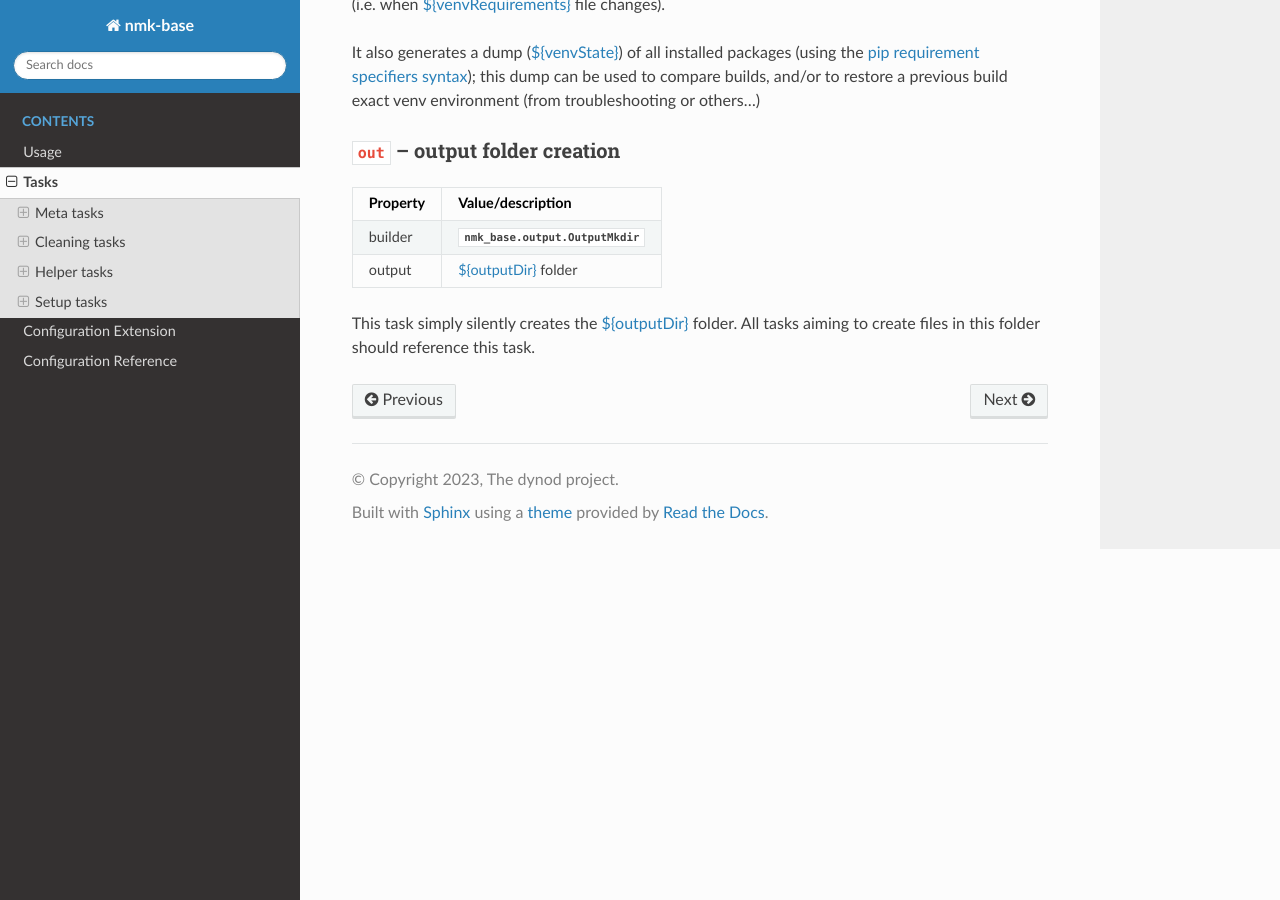
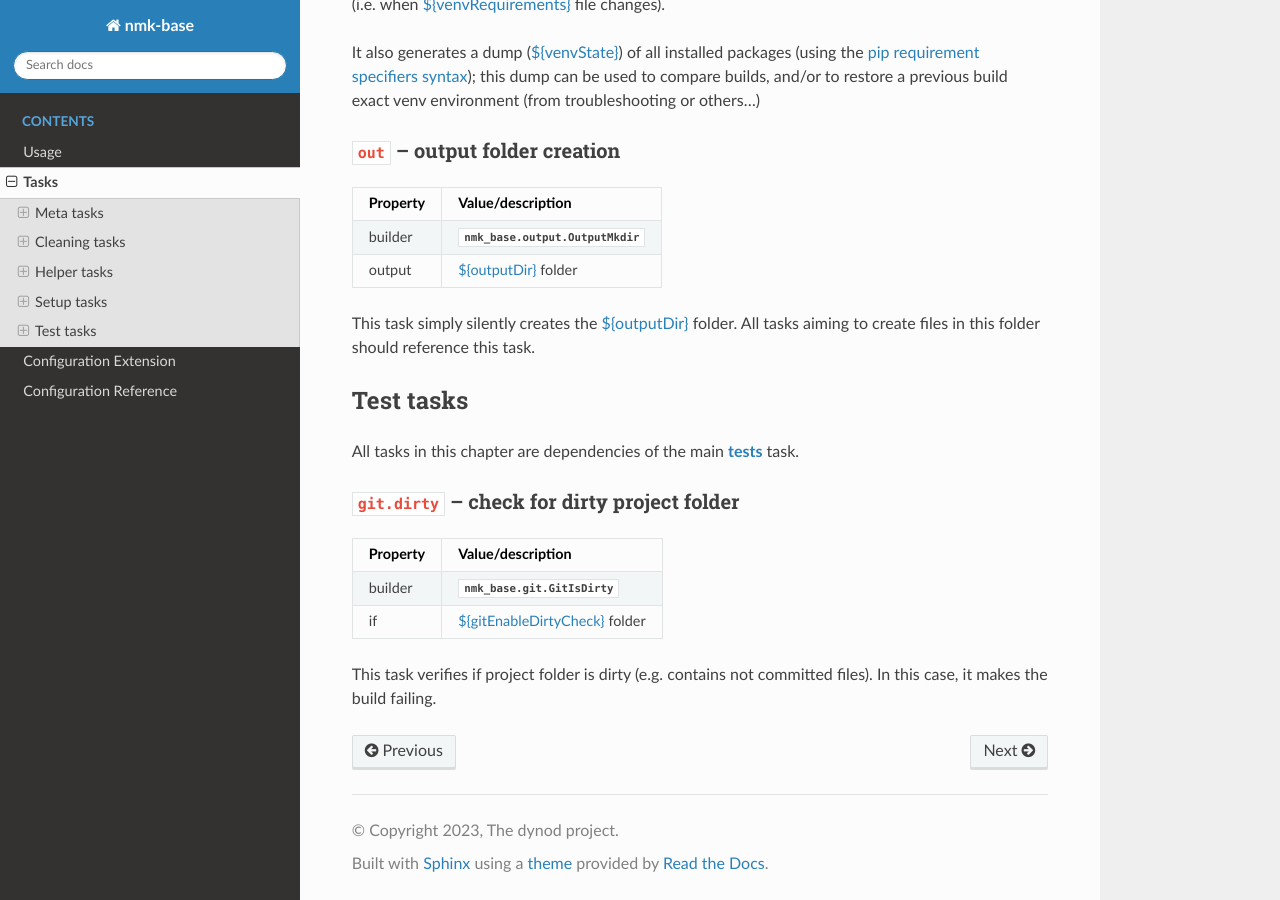
Before and after one commit to dynod/nmk-base, a Sphinx documentation site: the page built from doc/tasks.md, in a window 1280 px wide and 900 px high, scrolled down 5468 px. Built offline with Sphinx 7.4.7 and the Read the Docs theme 2.0.0, drawn with Linux system fonts in a browser that asks for light colours; pages that are not in the unit, such as notebooks, are missing from menus.

Commit message:
Check for dirty files -- resolves dynod/nmk#153

```diff
--- a/doc/tasks.md
+++ b/doc/tasks.md
@@ -222,3 +222,17 @@ It also generates a dump ({ref}`${venvState}<venvState>`) of all installed packa
 | output   | {ref}`${outputDir}<outputDir>` folder
 
 This task simply silently creates the {ref}`${outputDir}<outputDir>` folder. All tasks aiming to create files in this folder should reference this task.
+
+## Test tasks
+
+All tasks in this chapter are dependencies of the main **{ref}`tests<tests>`** task.
+
+(git.dirty)=
+### **`git.dirty`** -- check for dirty project folder
+
+| Property | Value/description |
+|-         |-
+| builder  | {py:class}`nmk_base.git.GitIsDirty`
+| if       | {ref}`${gitEnableDirtyCheck}<gitEnableDirtyCheck>` folder
+
+This task verifies if project folder is dirty (e.g. contains not committed files). In this case, it makes the build failing.
```
Also changed, not shown: doc/config.md (+9 -0 lines), doc/extend.md (+10 -0 lines), src/nmk_base/git.yml (+11 -0 lines), 2 other files.
